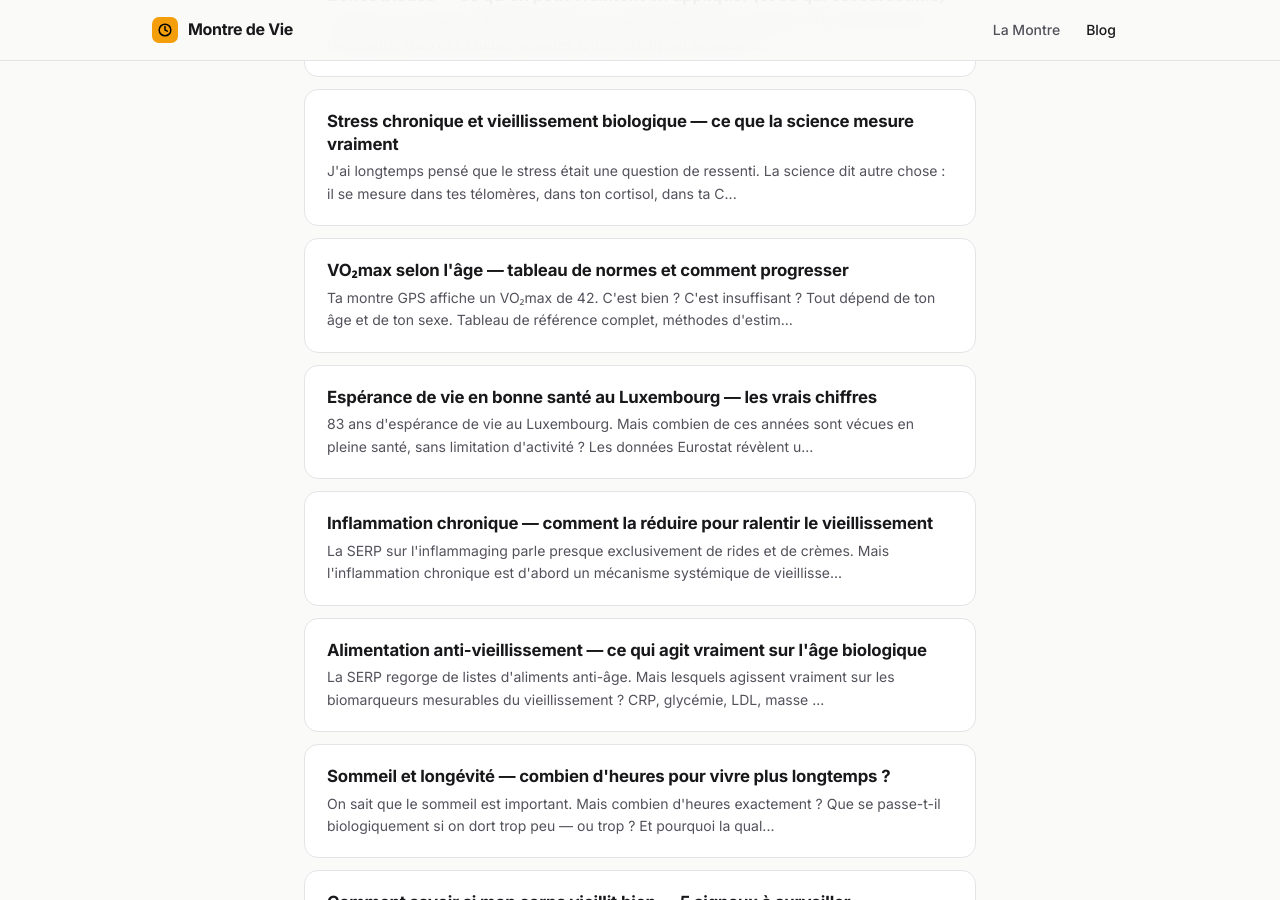
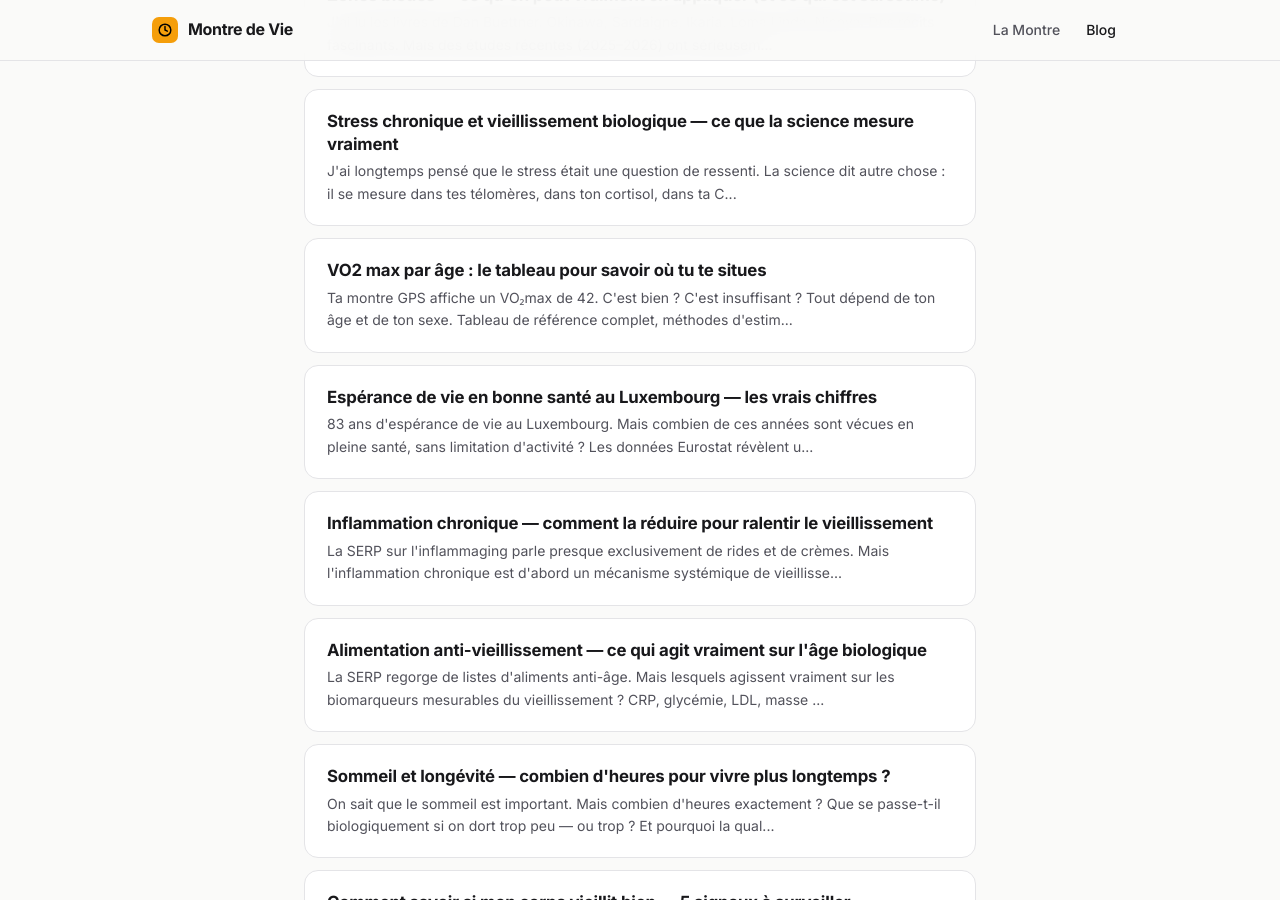
Before and after one commit to SebRunNature/memento-mori, a Jekyll site: the page built from blog/index.html, in a window 1280 px wide and 900 px high, scrolled down 1686 px. Built offline with Jekyll 4.4.1, drawn with Linux system fonts in a browser that asks for light colours; part of the change alters nothing that is shown.

Commit message:
VO2 max par âge : nouveau titre/H1/meta, FAQ balisée, liens ; articles sans suffixe de titre
- Titre de 56 caractères, H1 et meta réécrits (VO2 max sans indice dans le titre).
- Ajoute « pour lire les tableaux », deux liens descriptifs vers /montre/, /methodologie/ et /sources/, JSON-LD FAQPage.
- Précise que le gain « 2 à 4 ans » est une règle du calculateur et non un résultat d'étude.
- Liens internes /score/ (redirection) remplacés par /score-de-vie/.
- Layout : le titre des articles n'est plus suivi de « — Montre de Vie ».

Co-Authored-By: Claude Sonnet 5.5 <noreply@anthropic.com>
Claude-Session: https://claude.ai/code/session_01CwhknXf2CiLqDihVyfTai6

```diff
--- a/_layouts/default.html
+++ b/_layouts/default.html
@@ -3,7 +3,7 @@
 <head>
   <meta charset="UTF-8">
   <meta name="viewport" content="width=device-width, initial-scale=1.0">
-  <title>{% if page.title %}{% if page.title contains site.title %}{{ page.title }}{% else %}{{ page.title }} — {{ site.title }}{% endif %}{% else %}{{ site.title }}{% endif %}</title>
+  <title>{% if page.title %}{% if page.title contains site.title or page.layout == 'post' %}{{ page.title }}{% else %}{{ page.title }} — {{ site.title }}{% endif %}{% else %}{{ site.title }}{% endif %}</title>
   <meta name="description" content="{% if page.description %}{{ page.description }}{% else %}{{ site.description }}{% endif %}">
   <meta property="og:title" content="{% if page.title %}{{ page.title }}{% else %}{{ site.title }}{% endif %}">
   <meta property="og:description" content="{% if page.description %}{{ page.description }}{% else %}{{ site.description }}{% endif %}">
--- a/_posts/2026-06-24-vo2max-selon-l-age-tableau-normes-et-comment-progresser.html
+++ b/_posts/2026-06-24-vo2max-selon-l-age-tableau-normes-et-comment-progresser.html
@@ -1,25 +1,25 @@
 ---
 layout: post
-title: "VO₂max selon l'âge — tableau de normes et comment progresser"
-description: "Tableau complet du VO₂max par âge et par sexe, comment l'estimer sans labo, ce que dit la science sur son lien avec la longévité, et les protocoles pour le faire progresser."
+title: "VO2 max par âge : le tableau pour savoir où tu te situes"
+description: "Tableau du VO2 max par âge pour les hommes et les femmes, comment l'estimer sans laboratoire, ce qu'il indique et comment progresser."
 excerpt: "Ta montre GPS affiche un VO₂max de 42. C'est bien ? C'est insuffisant ? Tout dépend de ton âge et de ton sexe. Tableau de référence complet, méthodes d'estimation, et les protocoles d'entraînement qui font vraiment progresser ce marqueur — celui que la science identifie comme le prédicteur de mortalité numéro un."
 date: 2026-06-24
 author: Sébastien Salomon
-last_modified_at: 2026-10-12
+last_modified_at: 2026-11-11
 ---
 
 <a class="back-link" href="/blog/">← Retour au blog</a>
 
 <article>
 
-  <h1>VO₂max selon l'âge — tableau de normes et comment progresser</h1>
+  <h1>VO2 max par âge : tableau de normes hommes et femmes</h1>
   <div class="post-meta"><time datetime="2026-06-24">24 juin 2026</time> &nbsp;·&nbsp; Sébastien Salomon &nbsp;·&nbsp; 13 min de lecture</div>
 
   <p>Ma montre Coros affiche un VO₂max de 54. Pendant longtemps, je ne savais pas vraiment quoi en faire — c'est bien ? C'est excellent ? Est-ce que ça veut dire quelque chose pour ma santé à long terme, ou juste pour ma performance sur trail ? La réponse m'a surpris : c'est probablement le marqueur biologique individuel le plus important que tu puisses suivre — bien au-delà de la performance sportive.</p>
 
   <p>Mais un chiffre brut ne dit rien sans contexte. Un VO₂max de 42 ml/kg/min est excellent pour un homme de 60 ans et insuffisant pour une femme de 25 ans. Ce qui compte, c'est ta position dans les normes de ta cohorte — et la trajectoire dans le temps.</p>
 
-  <p>Voici le tableau de référence complet, comment estimer ton VO₂max sans laboratoire, et les protocoles d'entraînement qui le font vraiment progresser.</p>
+  <p>Voici le tableau de référence complet, comment estimer ton VO₂max sans laboratoire, et les protocoles d'entraînement qui le font vraiment progresser. Pour situer ce chiffre dans ton espérance de vie et ton âge biologique, tu peux utiliser le <a href="/montre/">calculateur gratuit de Montre de Vie</a>, sans compte.</p>
 
   <h2>Pourquoi le VO₂max est le marqueur de longévité numéro un</h2>
 
@@ -27,11 +27,13 @@ last_modified_at: 2026-10-12
 
   <p>L'étude JAMA de Mandsager (2018, 122 000 patients suivis sur 8 ans) est la référence absolue sur le sujet. Ses conclusions sont frappantes : les individus avec un VO₂max très faible ont un risque de mortalité <strong>5 fois supérieur</strong> à ceux avec un VO₂max élevé. Une amplitude plus grande que celle associée au tabagisme, au diabète de type 2 ou à l'hypertension. Aucun autre marqueur unique ne prédit aussi bien la mortalité à long terme.</p>
 
-  <p>Ce n'est pas une corrélation anecdotique. C'est reproductible dans des dizaines d'études sur des populations différentes, des tranches d'âge différentes, des pays différents. Le VO₂max est un proxy de la santé globale du système — et il entre directement dans le calcul du <a href="/score/">Score de Vie</a> au Niveau 2 du calculateur.</p>
+  <p>Ce n'est pas une corrélation anecdotique. C'est reproductible dans des dizaines d'études sur des populations différentes, des tranches d'âge différentes, des pays différents. Le VO₂max est un proxy de la santé globale du système — et il entre directement dans le calcul du <a href="/score-de-vie/">Score de Vie</a> au Niveau 2 du calculateur.</p>
 
   <h2>Tableau de référence VO₂max par âge — Hommes</h2>
 
   <p>Ces valeurs sont issues des classifications de l'American College of Sports Medicine (ACSM) et des données épidémiologiques de référence. Elles correspondent à la population générale — pas aux sportifs d'élite.</p>
+
+  <p>Pour lire les tableaux : repère la ligne de ton âge, puis la colonne dans laquelle tombe ta valeur, de « très faible » à « supérieur ». Une valeur donnée par une montre est une estimation : compare-la plutôt à la tendance de tes propres mesures qu'à une colonne précise.</p>
 
   <table>
     <caption>Normes VO₂max hommes (ml/kg/min) — classification ACSM</caption>
@@ -301,7 +303,7 @@ last_modified_at: 2026-10-12
 
   <div class="callout">
     <strong>VO₂max et Score de Vie — l'impact direct</strong>
-    Le VO₂max entre dans le Niveau 2 du calculateur Score de Vie — tu peux entrer directement la valeur de ta montre GPS ou répondre aux questions d'estimation si tu n'en as pas. Un gain de 10 ml/kg/min peut améliorer le delta d'âge biologique de 2 à 4 ans selon le profil de départ. C'est l'un des leviers à plus fort retour sur investissement temps de tout le calculateur. La <a href="/montre/">Montre de Vie</a> se met automatiquement à jour avec ton nouveau profil à chaque recalcul.
+    Le VO₂max entre dans le Niveau 2 du calculateur Score de Vie — tu peux entrer directement la valeur de ta montre GPS ou répondre aux questions d'estimation si tu n'en as pas. Dans le modèle du calculateur, un gain de 10 ml/kg/min peut réduire l'écart d'âge biologique de 2 à 4 ans selon le profil de départ : c'est une règle de calcul de l'outil, pas un résultat d'étude. Le <a href="/montre/">calculateur Montre de Vie</a> met à jour ton espérance de vie et ton âge biologique à chaque recalcul.
   </div>
 
   <h2>VO₂max et trail running au Luxembourg — un avantage structurel</h2>
@@ -358,7 +360,7 @@ last_modified_at: 2026-10-12
 
   <details open>
     <summary>Comment le VO₂max influe-t-il sur le Score de Vie ?</summary>
-    <p>Le VO₂max entre directement dans le Niveau 2 du calculateur Score de Vie. C'est la variable fonctionnelle à plus fort coefficient dans l'algorithme — un gain de 10 ml/kg/min peut améliorer le delta d'âge biologique de 2 à 4 ans selon le profil de départ. Tu peux entrer la valeur de ta montre GPS directement, ou répondre aux questions d'estimation si tu ne la connais pas précisément.</p>
+    <p>Le VO₂max entre directement dans le Niveau 2 du calculateur Score de Vie. C'est l'une des variables fonctionnelles de l'algorithme. Dans le modèle, un gain de 10 ml/kg/min peut réduire l'écart d'âge biologique de 2 à 4 ans selon le profil de départ (règle de calcul de l'outil, pas un résultat d'étude). Tu peux entrer la valeur de ta montre GPS directement, ou répondre aux questions d'estimation si tu ne la connais pas précisément.</p>
   </details>
 
   <div class="disclaimer">
@@ -369,6 +371,7 @@ last_modified_at: 2026-10-12
   <div class="sources">
     <p>📚 Sources</p>
     <ul>
+      <li>Méthode du calculateur : <a href="/methodologie/">Méthodologie</a> · autres études : <a href="/sources/">Sources</a></li>
       <li><a href="https://doi.org/10.1001/jamanetworkopen.2018.3605" target="_blank">Mandsager K et al. — Association of cardiorespiratory fitness with long-term mortality among adults undergoing exercise treadmill testing. <em>JAMA Network Open</em>, 2018</a></li>
       <li><a href="https://acsm.org/education-resources/books/guidelines-exercise-testing-prescription/" target="_blank">American College of Sports Medicine (ACSM) — Guidelines for Exercise Testing and Prescription, 11ᵉ édition</a></li>
       <li><a href="https://jamanetwork.com/journals/jama/article-abstract/337382" target="_blank">Cooper KH. — A means of assessing maximal oxygen intake. <em>JAMA</em>, 1968</a></li>
@@ -380,3 +383,60 @@ last_modified_at: 2026-10-12
   </div>
 
 </article>
+
+<script type="application/ld+json">
+{
+  "@context": "https://schema.org",
+  "@type": "FAQPage",
+  "mainEntity": [
+    {
+      "@type": "Question",
+      "name": "Quel est un bon VO₂max selon l'âge ?",
+      "acceptedAnswer": {
+        "@type": "Answer",
+        "text": "Selon la classification ACSM, un \"bon\" VO₂max pour un homme de 40 à 49 ans se situe entre 39 et 44 ml/kg/min, et entre 30 et 35 ml/kg/min pour une femme du même âge. Mais au-delà des classifications de forme physique, l'étude JAMA (2018, 122 000 patients) montre que l'objectif en termes de longévité est de sortir du quintile inférieur — passer de \"très faible\" à \"faible\" réduit le risque de mortalité davantage que n'importe quel autre gain."
+      }
+    },
+    {
+      "@type": "Question",
+      "name": "Comment mesurer son VO₂max sans aller en laboratoire ?",
+      "acceptedAnswer": {
+        "@type": "Answer",
+        "text": "Trois méthodes accessibles : le test de Cooper (courir 12 minutes, distance en mètres, VO₂max = (distance − 504,9) ÷ 44,73), ta montre GPS Garmin, COROS ou Polar qui l'estime en continu avec une corrélation de 0,85 à 0,92 avec les mesures de labo pour les modèles récents, ou le test des escaliers (4 étages à allure soutenue) pour une évaluation rapide de la zone de risque. La valeur de ta montre GPS peut être entrée directement dans le Niveau 2 du calculateur Score de Vie."
+      }
+    },
+    {
+      "@type": "Question",
+      "name": "Le VO₂max diminue-t-il inévitablement avec l'âge ?",
+      "acceptedAnswer": {
+        "@type": "Answer",
+        "text": "Il diminue naturellement — de 5 à 10% par décennie sans entraînement à partir de 25 ans. Mais avec un entraînement régulier, cette perte peut être réduite à 2 à 4% par décennie. Des coureurs de 55 à 60 ans avec un entraînement structuré maintiennent souvent un VO₂max équivalent à celui de sédentaires de 35 à 40 ans. Le déclin n'est pas une fatalité — c'est principalement une conséquence de la sédentarité progressive."
+      }
+    },
+    {
+      "@type": "Question",
+      "name": "Quel entraînement améliore le plus le VO₂max ?",
+      "acceptedAnswer": {
+        "@type": "Answer",
+        "text": "La combinaison zone 2 + HIIT selon la règle 80/20 est la mieux documentée. 80% du volume hebdomadaire en zone 2 (allure conversation, FC à 60–70% du max) pour construire la base aérobie, 20% en intensité élevée — idéalement le protocole 4×4 norvégien (4 × 4 minutes à 90–95% FC max, 3 minutes de récupération active). Des gains de 10 à 15% en 8 à 12 semaines sont documentés pour les sédentaires et coureurs peu structurés."
+      }
+    },
+    {
+      "@type": "Question",
+      "name": "À partir de quel VO₂max le risque de mortalité augmente-t-il significativement ?",
+      "acceptedAnswer": {
+        "@type": "Answer",
+        "text": "Selon l'étude JAMA (Mandsager, 2018), c'est dans le quintile inférieur de la population que le risque explose — environ 5 fois supérieur au quintile le plus élevé. En valeur absolue, cela correspond approximativement à un VO₂max inférieur à 28 ml/kg/min pour un homme de 40 à 49 ans, et à moins de 20 ml/kg/min pour une femme du même âge selon les tableaux ACSM. Ces seuils varient selon l'âge — c'est pourquoi les tableaux de normes par tranche d'âge sont essentiels pour l'interprétation."
+      }
+    },
+    {
+      "@type": "Question",
+      "name": "Comment le VO₂max influe-t-il sur le Score de Vie ?",
+      "acceptedAnswer": {
+        "@type": "Answer",
+        "text": "Le VO₂max entre directement dans le Niveau 2 du calculateur Score de Vie. C'est l'une des variables fonctionnelles de l'algorithme. Dans le modèle, un gain de 10 ml/kg/min peut réduire l'écart d'âge biologique de 2 à 4 ans selon le profil de départ (règle de calcul de l'outil, pas un résultat d'étude). Tu peux entrer la valeur de ta montre GPS directement, ou répondre aux questions d'estimation si tu ne la connais pas précisément."
+      }
+    }
+  ]
+}
+</script>
```
